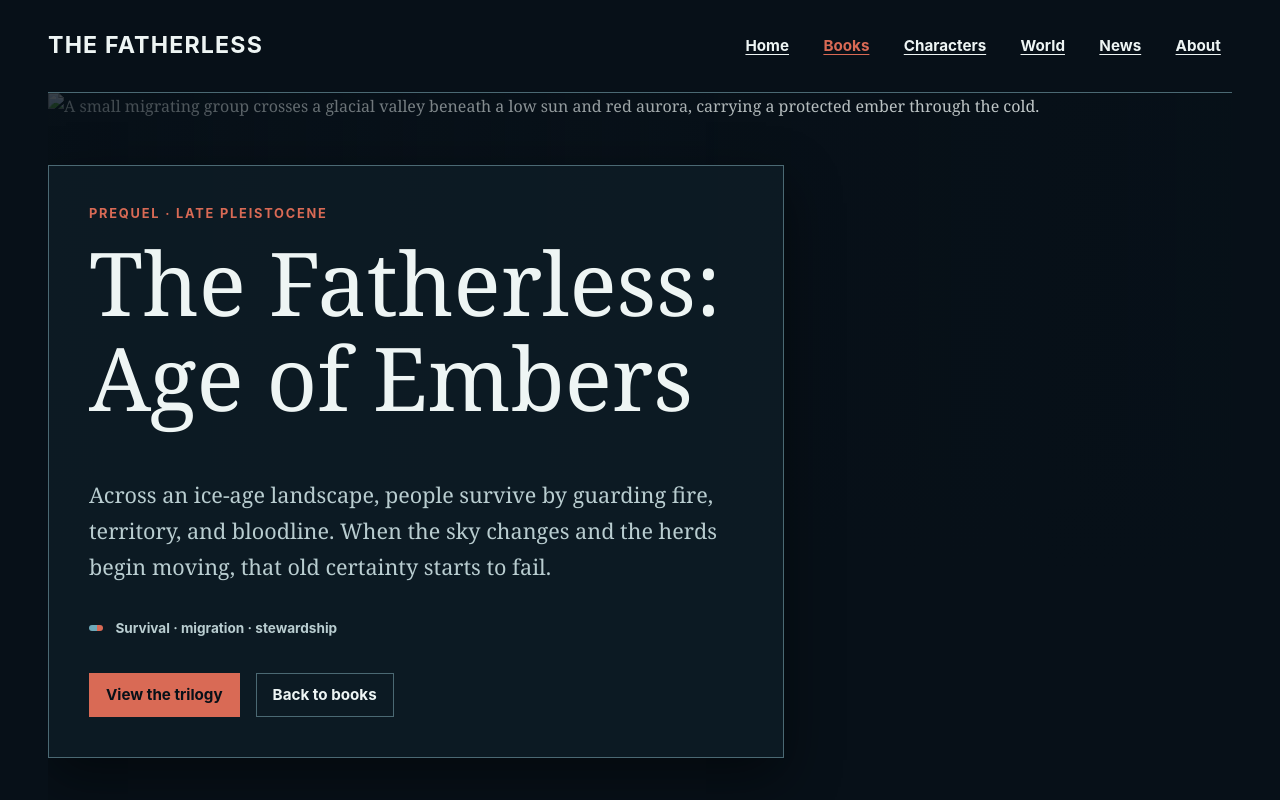
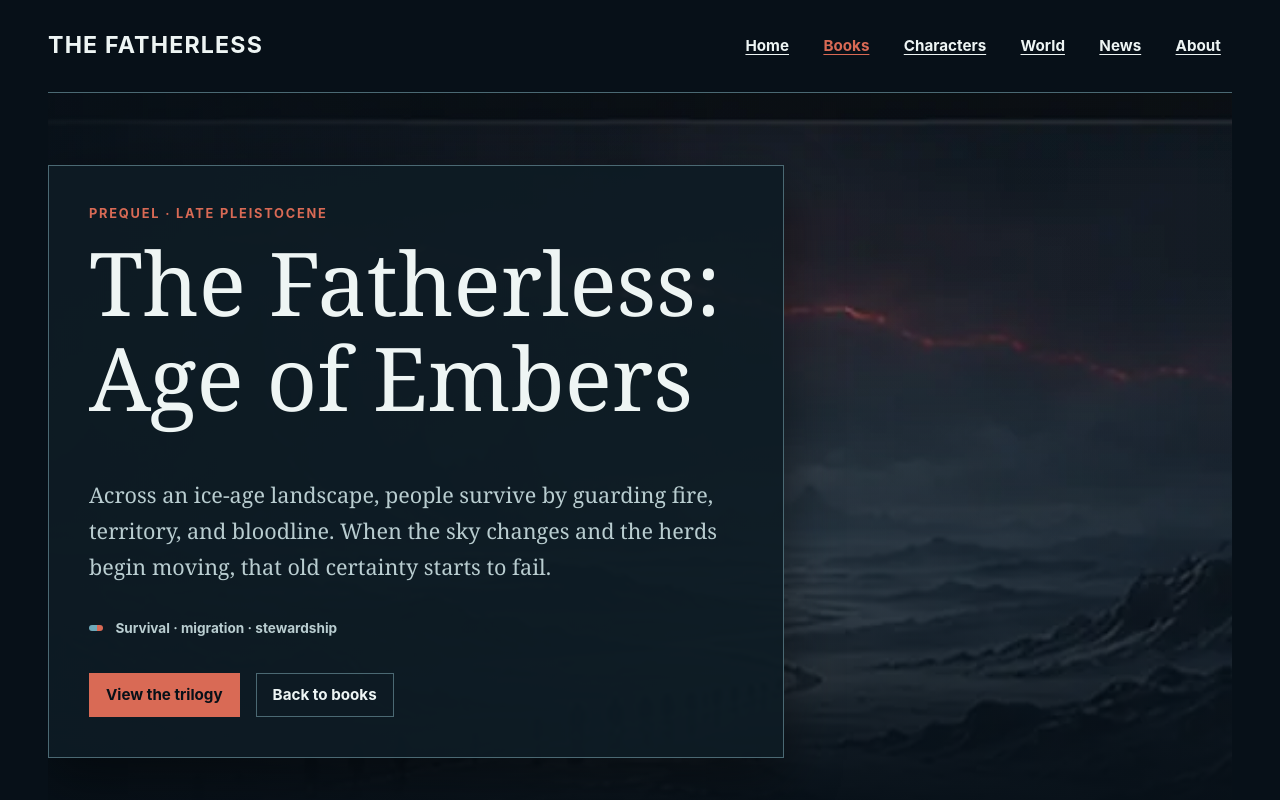
Before and after one commit to ryjen/the-fatherless-marketing, a website: page src/books/prequel/index.html in a window 1280 px wide. Shown: the top 800 px of the page. Drawn offline with Linux system fonts and the light colour scheme.

Commit message:
Wire raster hero into prequel page

```diff
--- a/src/books/prequel/index.html
+++ b/src/books/prequel/index.html
@@ -14,7 +14,7 @@
   <header class="site-header"><a class="brand" href="../../">The Fatherless</a><nav class="primary-nav" aria-label="Primary"><ul><li><a href="../../">Home</a></li><li><a href="../" aria-current="page">Books</a></li><li><a href="../../characters/">Characters</a></li><li><a href="../../world/">World</a></li><li><a href="../../news/">News</a></li><li><a href="../../about/">About</a></li></ul></nav></header>
   <main id="main">
     <section class="hero hero--media" aria-labelledby="page-title">
-      <figure class="hero__media"><img src="../../media/heroes/age-of-embers-hero.svg" width="2400" height="1350" alt="A small migrating group crosses a glacial valley beneath a low sun and red aurora, carrying a protected ember through the cold." fetchpriority="high" decoding="async"></figure>
+      <figure class="hero__media"><img src="../../media/heroes/age-of-embers-hero.webp" width="640" height="360" alt="A small migrating group crosses a glacial valley beneath a low sun and red aurora, carrying a protected ember through the cold." fetchpriority="high" decoding="async"></figure>
       <div class="hero__panel">
       <p class="eyebrow">Prequel · Late Pleistocene</p>
       <h1 id="page-title">The Fatherless: Age of Embers</h1>
```
